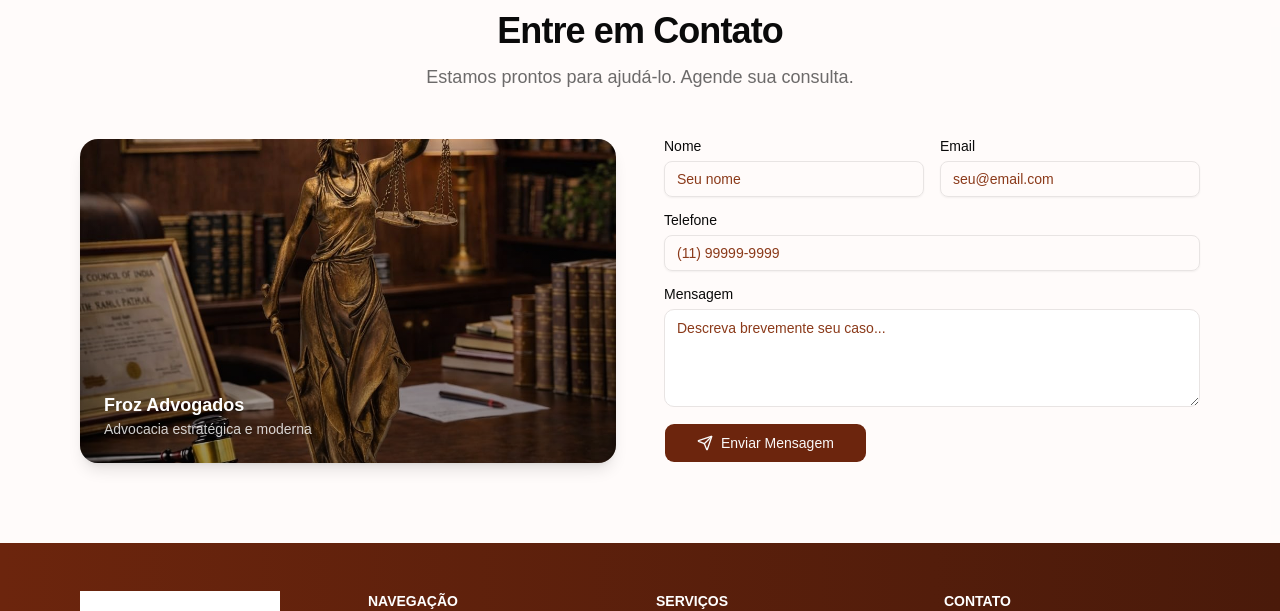
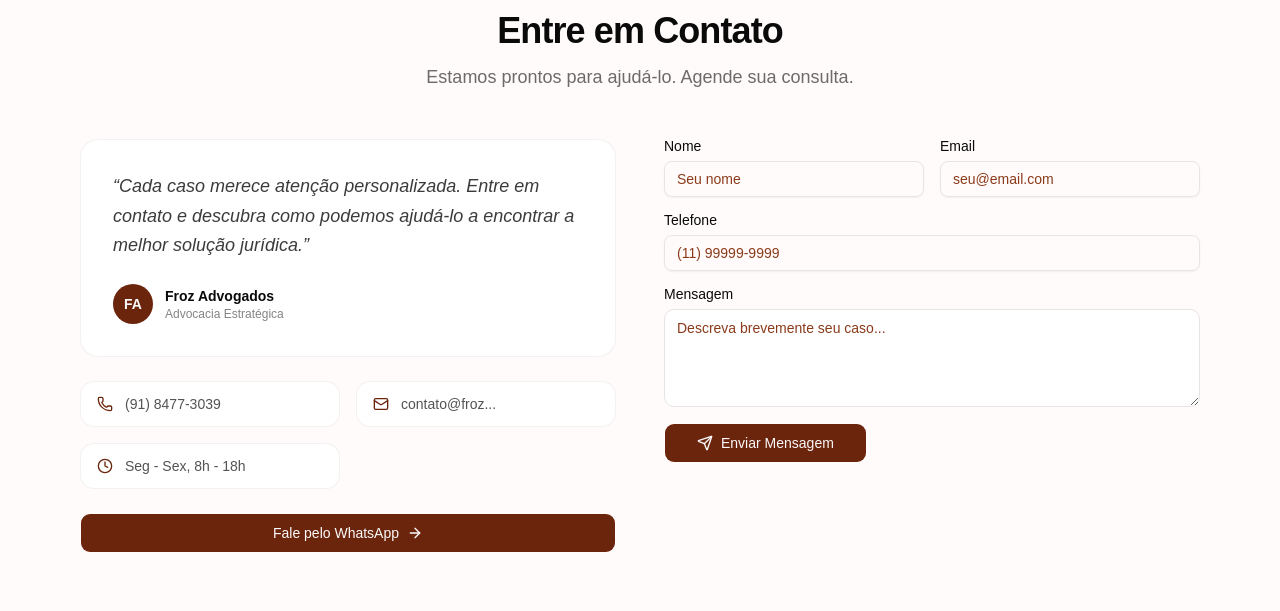
Before and after one commit to vinicius-dsr/froz-adv-app, a Next.js app: page / in a window 1280 px wide. Shown: the part 2260-2871 px from the top of the page. Built offline with nearby package versions, Linux system fonts and the light colour scheme; grey boxes are pictures that could not be loaded.

Commit message:
Contato: substituir imagem por card com frase, infos compactas e botão WhatsApp

```diff
--- a/src/components/contact/Contact.tsx
+++ b/src/components/contact/Contact.tsx
@@ -1,8 +1,8 @@
 "use client";
 
 import { useState } from "react";
-import { Send } from "lucide-react";
-import Image from "next/image";
+import { Send, Phone, Mail, Clock, ArrowRight } from "lucide-react";
+import Link from "next/link";
 import { Input } from "../ui/input";
 import { Label } from "../ui/label";
 import { buttonVariants } from "../ui/button";
@@ -29,23 +29,61 @@ export const Contact = () => {
         </div>
 
         <div className="grid gap-12 lg:grid-cols-2">
-          <div className="relative hidden overflow-hidden rounded-2xl shadow-lg lg:block">
-            <Image
-              src="/image.jpg"
-              alt="Escritório Froz Advogados"
-              fill
-              className="object-cover"
-              sizes="(max-width: 1024px) 0px, 50vw"
-            />
-            <div className="absolute inset-0 bg-gradient-to-t from-black/40 to-transparent" />
-            <div className="absolute bottom-6 left-6 right-6">
-              <p className="text-lg font-semibold text-white">
-                Froz Advogados
+          <div className="flex flex-col gap-6">
+            <div className="rounded-2xl border border-border/50 bg-background p-8">
+              <p className="text-lg leading-relaxed text-foreground/80 italic">
+                &ldquo;Cada caso merece atenção personalizada. Entre em contato
+                e descubra como podemos ajudá-lo a encontrar a melhor solução
+                jurídica.&rdquo;
               </p>
-              <p className="text-sm text-white/80">
-                Advocacia estratégica e moderna
-              </p>
+              <div className="mt-6 flex items-center gap-3">
+                <div className="flex size-10 items-center justify-center rounded-full bg-primary text-sm font-bold text-primary-foreground">
+                  FA
+                </div>
+                <div>
+                  <p className="text-sm font-semibold text-foreground">
+                    Froz Advogados
+                  </p>
+                  <p className="text-xs text-foreground/50">
+                    Advocacia Estratégica
+                  </p>
+                </div>
+              </div>
             </div>
+
+            <div className="grid gap-4 sm:grid-cols-2">
+              <div className="flex items-center gap-3 rounded-xl border border-border/50 bg-background px-4 py-3">
+                <Phone className="size-4 text-primary" />
+                <span className="text-sm text-foreground/70">
+                  (91) 8477-3039
+                </span>
+              </div>
+              <div className="flex items-center gap-3 rounded-xl border border-border/50 bg-background px-4 py-3">
+                <Mail className="size-4 text-primary" />
+                <span className="text-sm text-foreground/70">
+                  contato@froz...
+                </span>
+              </div>
+              <div className="flex items-center gap-3 rounded-xl border border-border/50 bg-background px-4 py-3">
+                <Clock className="size-4 text-primary" />
+                <span className="text-sm text-foreground/70">
+                  Seg - Sex, 8h - 18h
+                </span>
+              </div>
+            </div>
+
+            <Link
+              href="https://wa.me/5591984773039"
+              target="_blank"
+              rel="noopener noreferrer"
+              className={cn(
+                buttonVariants({ variant: "default", size: "lg" }),
+                "gap-2",
+              )}
+            >
+              Fale pelo WhatsApp
+              <ArrowRight className="size-4" />
+            </Link>
           </div>
 
           <form onSubmit={handleSubmit} className="flex flex-col gap-4">
```
